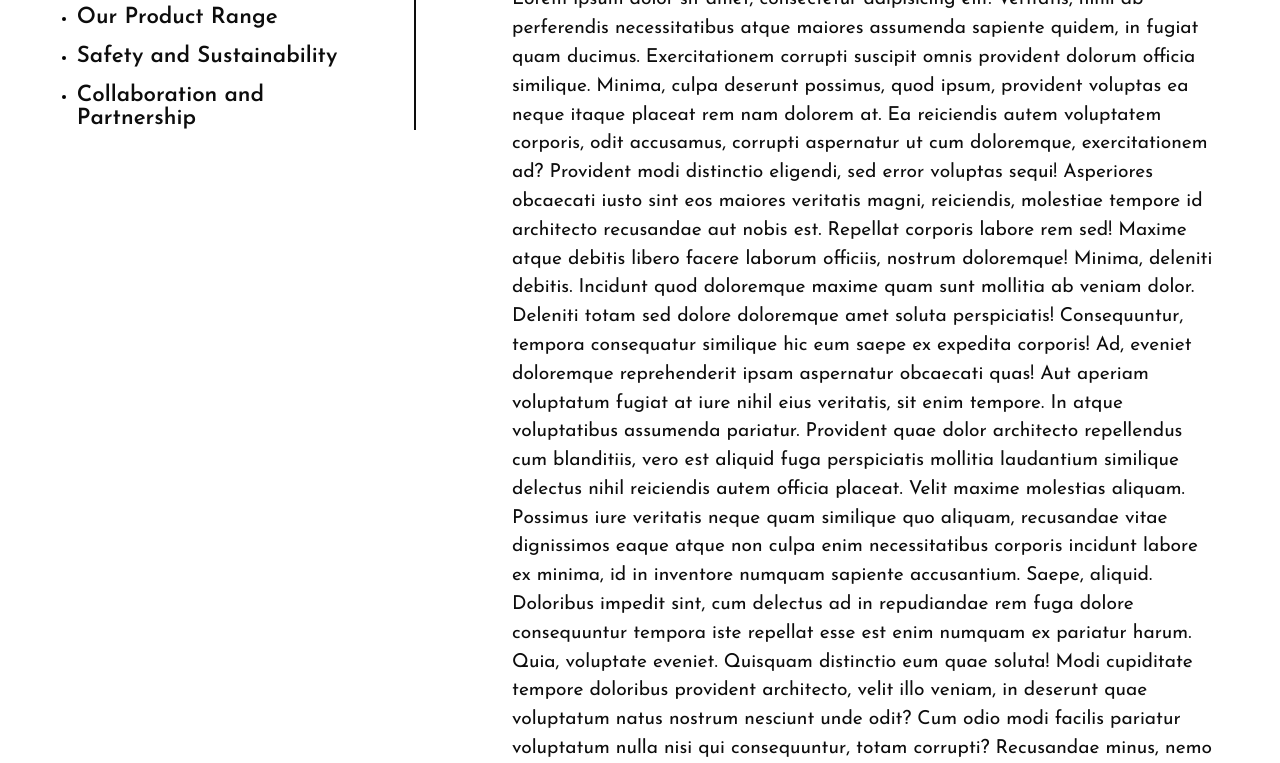
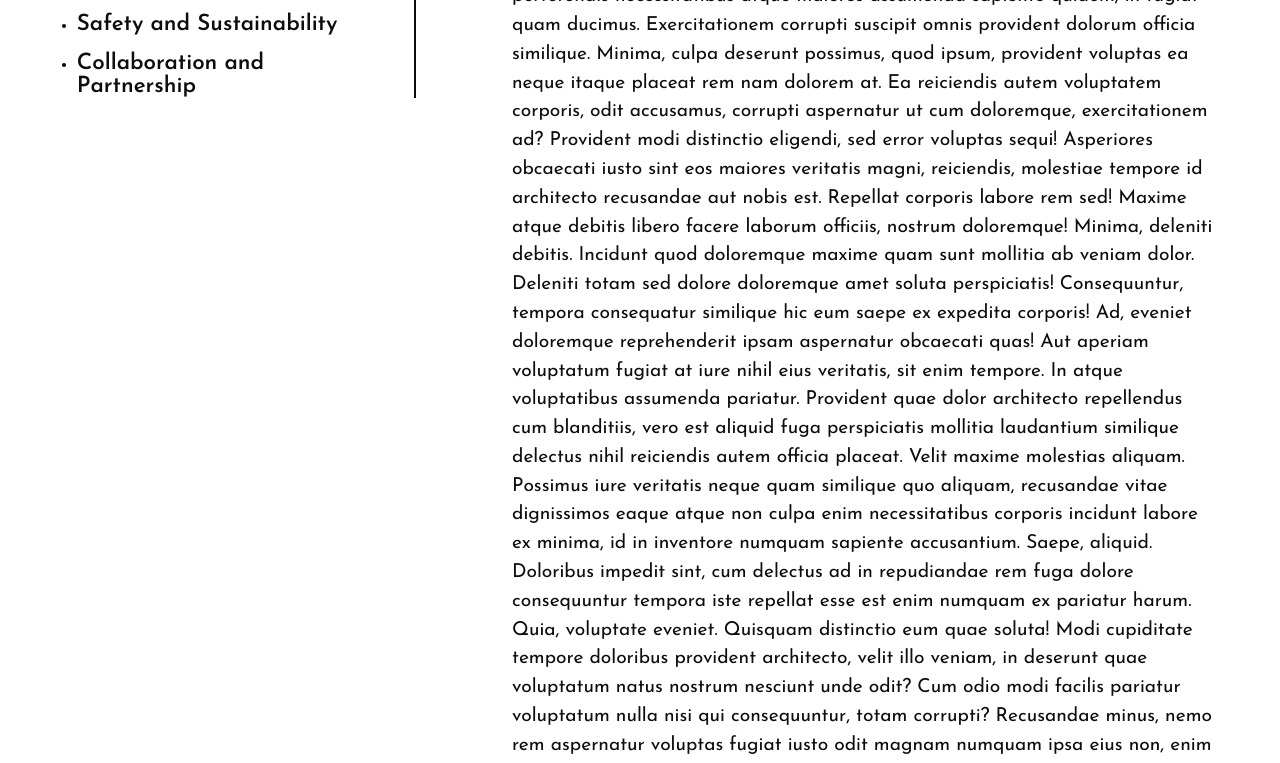
Before and after one commit to iSubhamMani/orbit, a plain HTML site: page index.html in a window 1280 px wide. Shown: the part 792-1555 px from the top of the page. Drawn offline with Linux system fonts and the light colour scheme.

Commit message:
update content margin

```diff
--- a/style.css
+++ b/style.css
@@ -77,7 +77,7 @@ body{
 
 main .content-container{
     display: flex;
-    margin-top: 10em;
+    margin-top: 8em;
     gap: 6em;
     padding: 0 5vw;
 }
@@ -170,6 +170,7 @@ footer .copyright{
         flex-direction: column;
         align-items: center;
         gap: 5em;
+        margin-top: 4em;
     }
 
     .hero nav .ext-links .nav-link{
```
